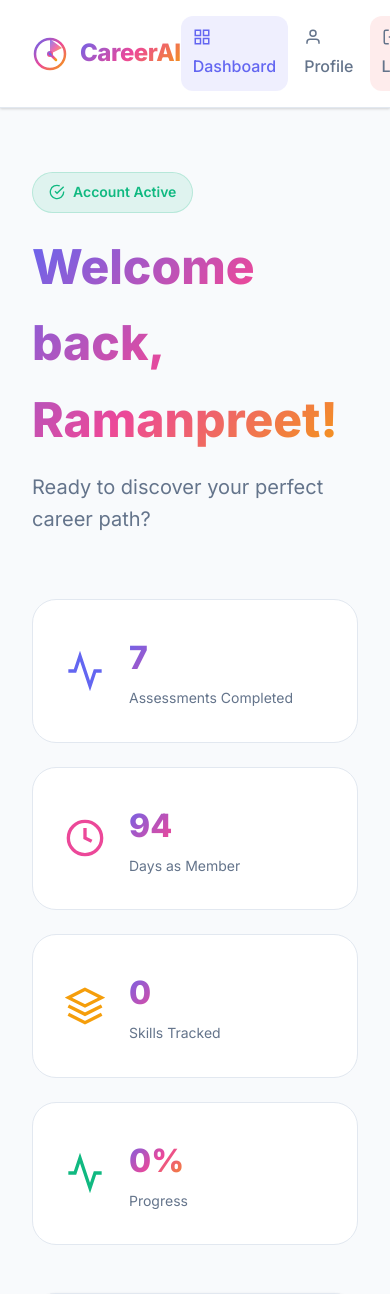
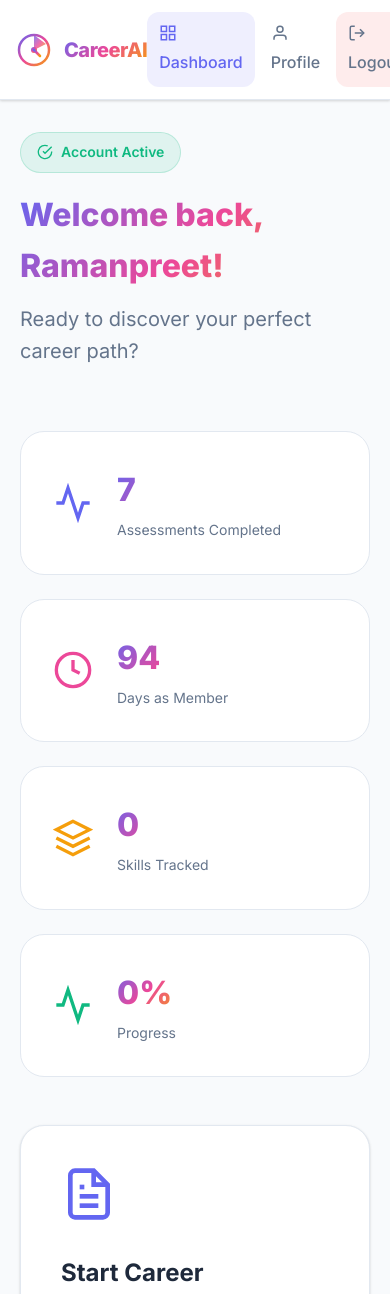
Before and after one commit to ramanpreet-kaur1/CareerAI, a Flask app: page /dashboard in a window 390 px wide; the page is wider, and only the part inside the window is pictured. Shown: the top 1294 px of that part. Run offline with Flask 3, Linux system fonts and the light colour scheme; a user stored in the database is signed in.

Commit message:
Add files via upload

```diff
--- a/static/css/style.css
+++ b/static/css/style.css
@@ -3157,3 +3157,113 @@ a {
         padding: 2rem;
     }
 }
+/* ============================================
+   MOBILE OVERFLOW FIX
+   ============================================ */
+
+html, body {
+    overflow-x: hidden;
+    max-width: 100%;
+}
+
+/* Fix navbar overflow */
+.nav-container {
+    padding: 1rem 1.25rem;
+}
+
+/* Fix hero section on mobile */
+@media (max-width: 768px) {
+    .hero {
+        padding: 3rem 1.25rem;
+        min-height: auto;
+    }
+
+    .hero-title {
+        font-size: 2rem;
+        letter-spacing: -1px;
+    }
+
+    .hero-subtitle {
+        font-size: 1rem;
+    }
+
+    .hero-stats {
+        gap: 1.25rem;
+        flex-wrap: wrap;
+    }
+
+    .stat-number {
+        font-size: 1.75rem;
+    }
+
+    .btn-hero-primary,
+    .btn-hero-secondary {
+        padding: 1rem 1.5rem;
+        font-size: 0.95rem;
+        width: 100%;
+        justify-content: center;
+    }
+
+    /* Prevent blob overflow */
+    .visual-bg {
+        display: none;
+    }
+
+    /* Fix sections padding */
+    .how-it-works,
+    .features,
+    .testimonials,
+    .cta {
+        padding: 4rem 1.25rem;
+    }
+
+    .section-title {
+        font-size: 1.75rem;
+    }
+
+    /* Fix CTA section */
+    .cta h2 {
+        font-size: 2rem;
+    }
+
+    .btn-cta {
+        padding: 1rem 2rem;
+        font-size: 1rem;
+        width: 100%;
+        justify-content: center;
+    }
+
+    /* Fix footer */
+    .footer {
+        padding: 2rem 1.25rem 1.5rem;
+    }
+
+    /* Fix dashboard */
+    .dashboard-content {
+        padding: 2rem 1.25rem;
+    }
+
+    .welcome-section h1 {
+        font-size: 2rem;
+    }
+
+    /* Fix auth pages */
+    .auth-box {
+        padding: 2rem 1.25rem;
+    }
+}
+
+/* Extra small screens (< 400px) */
+@media (max-width: 400px) {
+    .hero-title {
+        font-size: 1.75rem;
+    }
+
+    .nav-container {
+        padding: 0.75rem 1rem;
+    }
+
+    .logo-text {
+        font-size: 1.25rem;
+    }
+}
```
